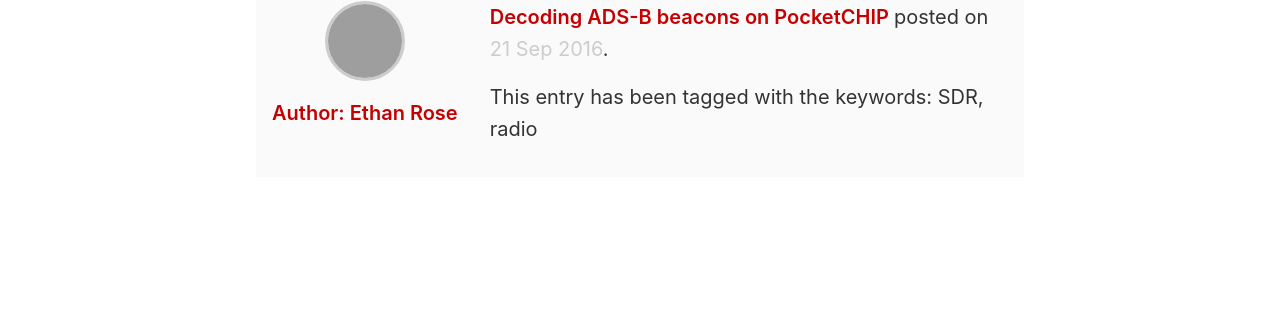
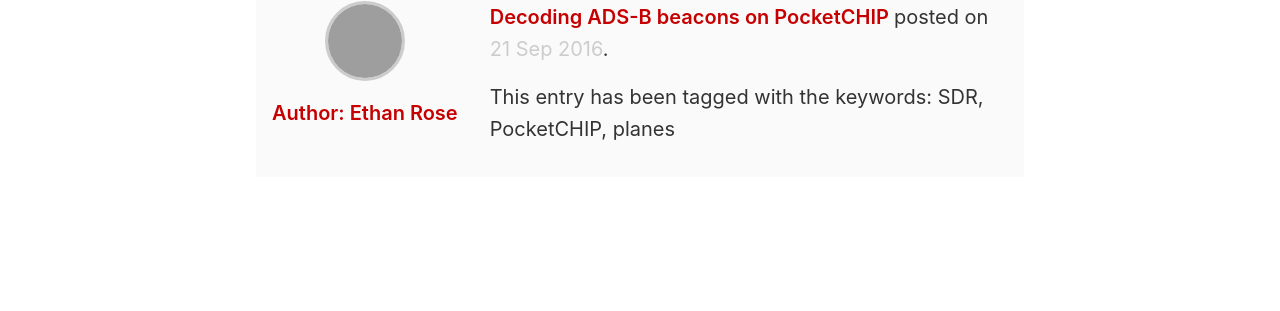
Before and after one commit to ethan4/ethan4.github.io, a Jekyll site: the page built from _posts/2016-02-03-Decoding-ADS-B-beacons-on-PocketCHIP.markdown, in a window 1280 px wide. Shown: the part 1688-1999 px from the top of the page. Built offline with Jekyll 4.4.1, drawn with Linux system fonts in a browser that asks for light colours; comment, search, counter and statistics services are not loaded; grey boxes are pictures that could not be loaded.

Commit message:
Edited some tags.

```diff
--- a/_posts/2016-02-03-Decoding-ADS-B-beacons-on-PocketCHIP.markdown
+++ b/_posts/2016-02-03-Decoding-ADS-B-beacons-on-PocketCHIP.markdown
@@ -2,7 +2,7 @@
 layout: post
 title:  "Decoding ADS-B beacons on PocketCHIP"
 date:   2016-09-22 10:30:00 +1200
-tags: SDR, radio
+tags: SDR, PocketCHIP, planes
 ---
 
 PocketCHIP is perfect for taking out in the field with it’s integrated keyboard, touchscreen and battery, so what better use for it than to decode ADS-B beacons from aircraft as they pass over your head?
```
